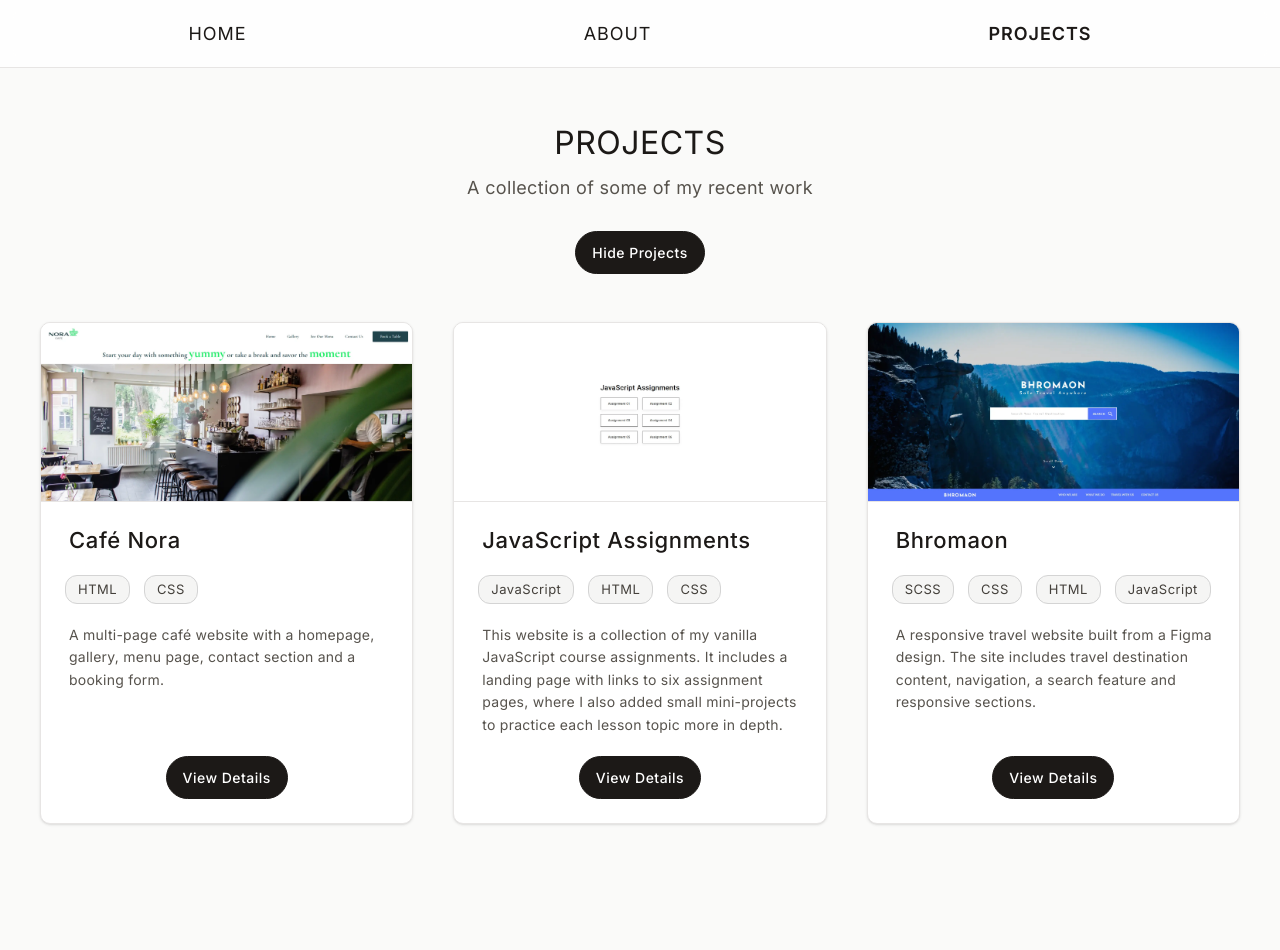
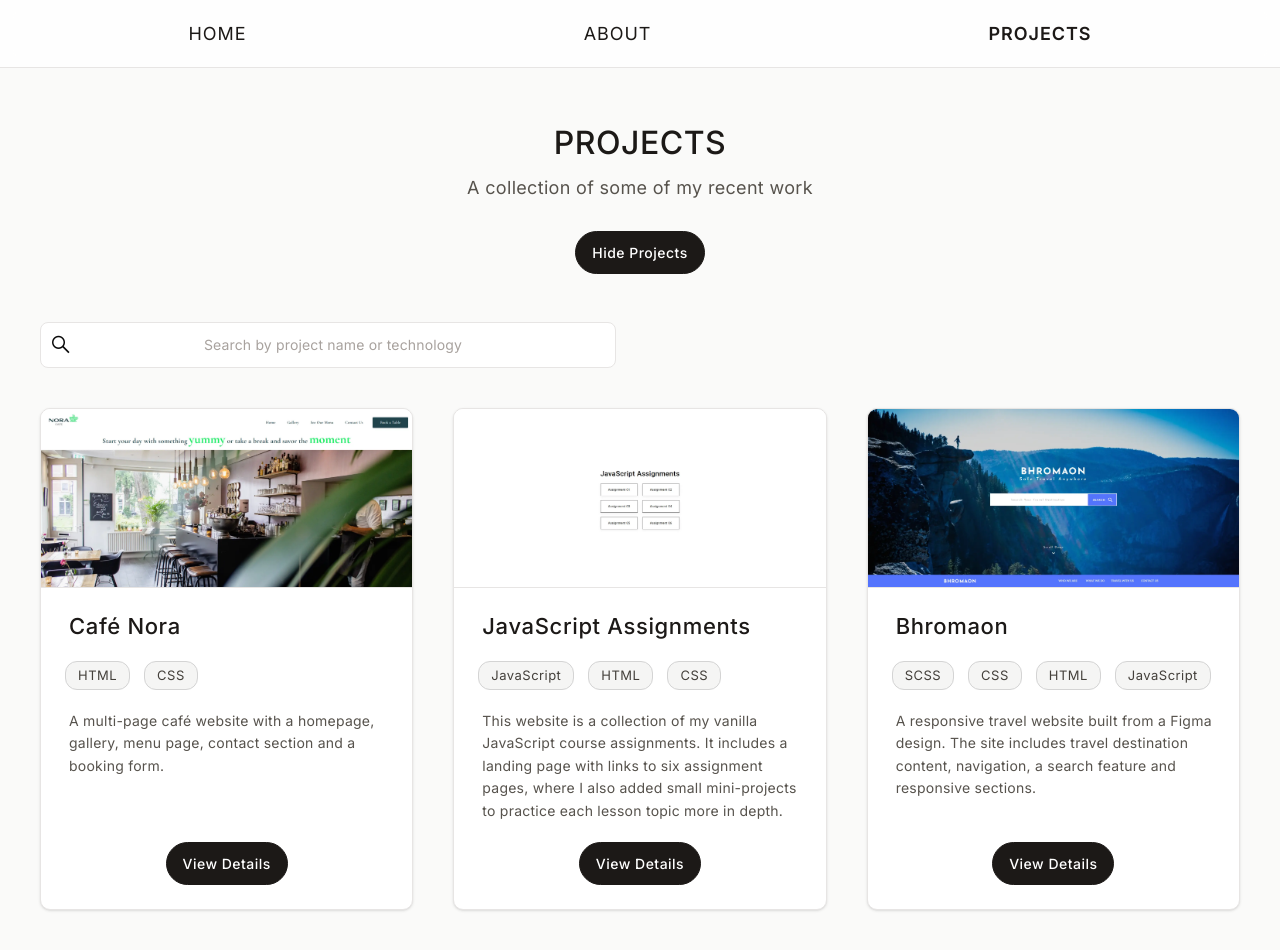
Before and after one commit to nathalie-jane/frontend-react-portfolio, a React (Vite) app: page /projects in a window 1280 px wide. Both pictures are taken after a click on the button "Show Projects". Shown: the top 950 px of the page. Before the commit the page ends 880 px from the top, so only its background shows below. Built offline with nearby package versions, Linux system fonts and the light colour scheme.

Commit message:
feat(projects): add project search field
- Add search field to Projects page
- Show search field with project cards
- Style search field

```diff
--- a/src/pages/Projects/Projects.css
+++ b/src/pages/Projects/Projects.css
@@ -31,7 +31,7 @@
 .projects__title {
 	color: #1c1917;
 	font-size: clamp(1.75rem, 1.571rem + 0.893vw, 2rem);
-	font-weight: 400;
+	font-weight: 500;
 	line-height: 1.2;
 	letter-spacing: 0.02rem;
 	text-transform: uppercase;
@@ -61,6 +61,66 @@
 	line-height: 1.5;
 	letter-spacing: 0.03rem;
 	text-transform: capitalize;
+}
+
+/* Search field wrapper */
+.projects__search {
+	position: relative;
+	width: 100%;
+	max-width: 36rem;
+	margin-bottom: 40px;
+}
+
+/* Search icon */
+.projects__search-icon {
+	width: 1.25rem;
+	height: 1.25rem;
+	position: absolute;
+	top: 50%;
+	left: 0.75rem;
+	transform: translateY(-50%);
+	align-self: center;
+	color: #0a0a0a;
+	font-size: 1.25rem;
+}
+
+/* Search input field */
+.projects__search-input {
+	width: 100%;
+	padding: 12px 16px 12px 40px;
+	border: 1px solid #e7e5e4;
+	border-radius: 8px;
+	color: #1c1917;
+	font-size: 0.875rem;
+	font-weight: 400;
+	line-height: 1.43;
+	letter-spacing: 0.01rem;
+	text-align: center;
+
+	transition:
+		border-color 0.2s ease,
+		box-shadow 0.2s ease;
+}
+
+/* Search input placeholder text */
+.projects__search-input::placeholder {
+	color: #a8a29e;
+	font-size: 0.875rem;
+	font-weight: 400;
+	line-height: 1.43;
+	letter-spacing: 0.01rem;
+}
+
+/* Search input focus state */
+.projects__search-input:focus {
+	outline: none;
+	border-color: #57534d;
+	box-shadow: 0 0 0 3px rgba(87, 83, 77, 0.14);
+}
+
+/* Hidden placeholder on focus */
+.projects__search-input:focus::placeholder {
+	color: transparent;
 }
 
 /* Project card grid (hidden by default) */
--- a/src/pages/Projects/Projects.jsx
+++ b/src/pages/Projects/Projects.jsx
@@ -41,6 +41,18 @@ function Projects() {
 					</button>
 				</div>
 
+				{showProjects && (
+					<div className="projects__search">
+						<i className="projects__search-icon fa-brands fa-sistrix"></i>
+						<input
+							className="projects__search-input"
+							type="search"
+							name="project-search"
+							id="project-search"
+							placeholder="Search by project name or technology"></input>
+					</div>
+				)}
+
 				<div className={showProjects ? "projects__collection projects__collection--visible" : "projects__collection"}>
 					{projects.map(function (project) {
 						return (
@@ -60,6 +72,7 @@ function Projects() {
 					})}
 				</div>
 			</div>
+
 			{projectDetails && (
 				<ProjectPopup
 					name={projectDetails.name}
```
